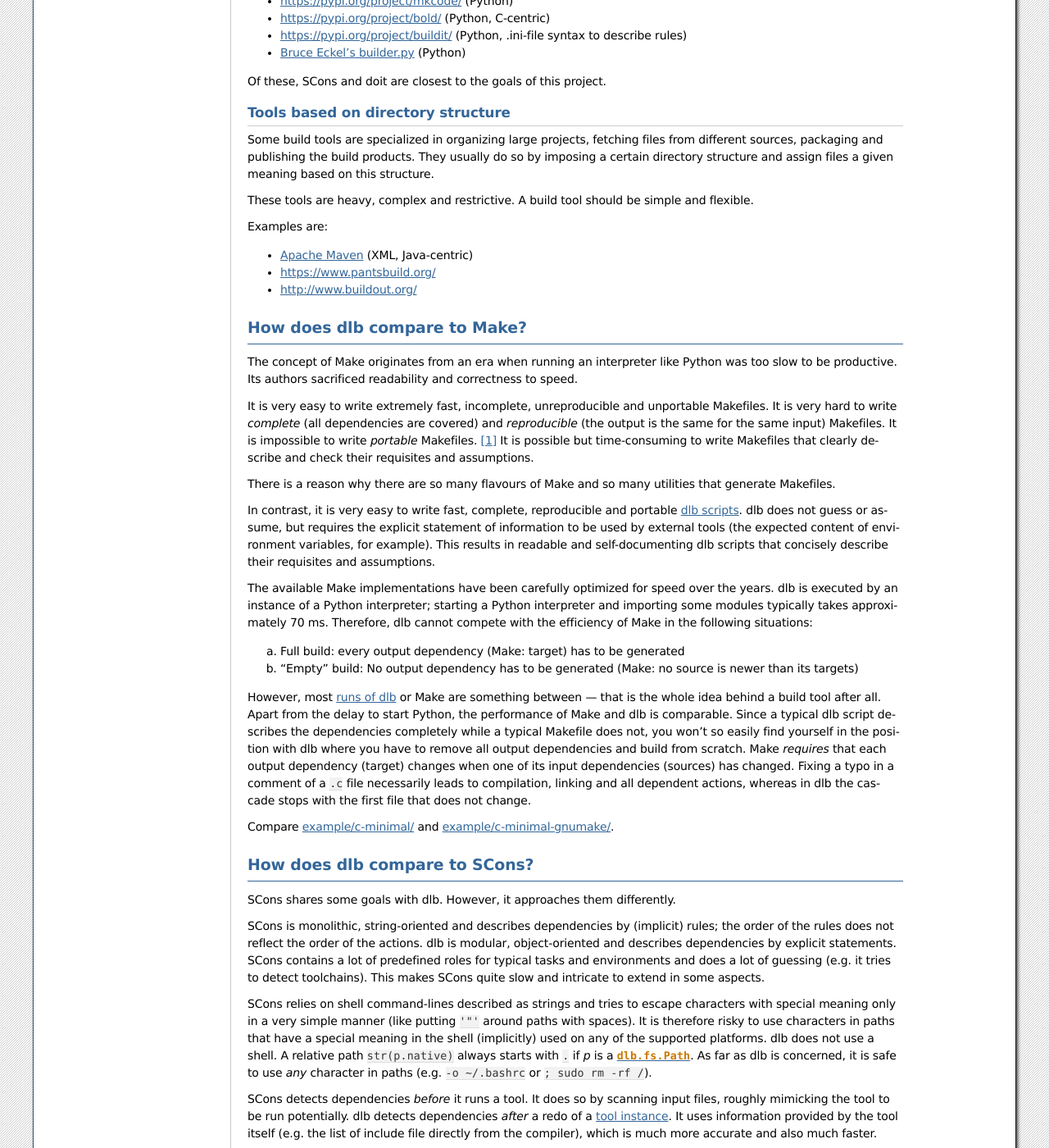
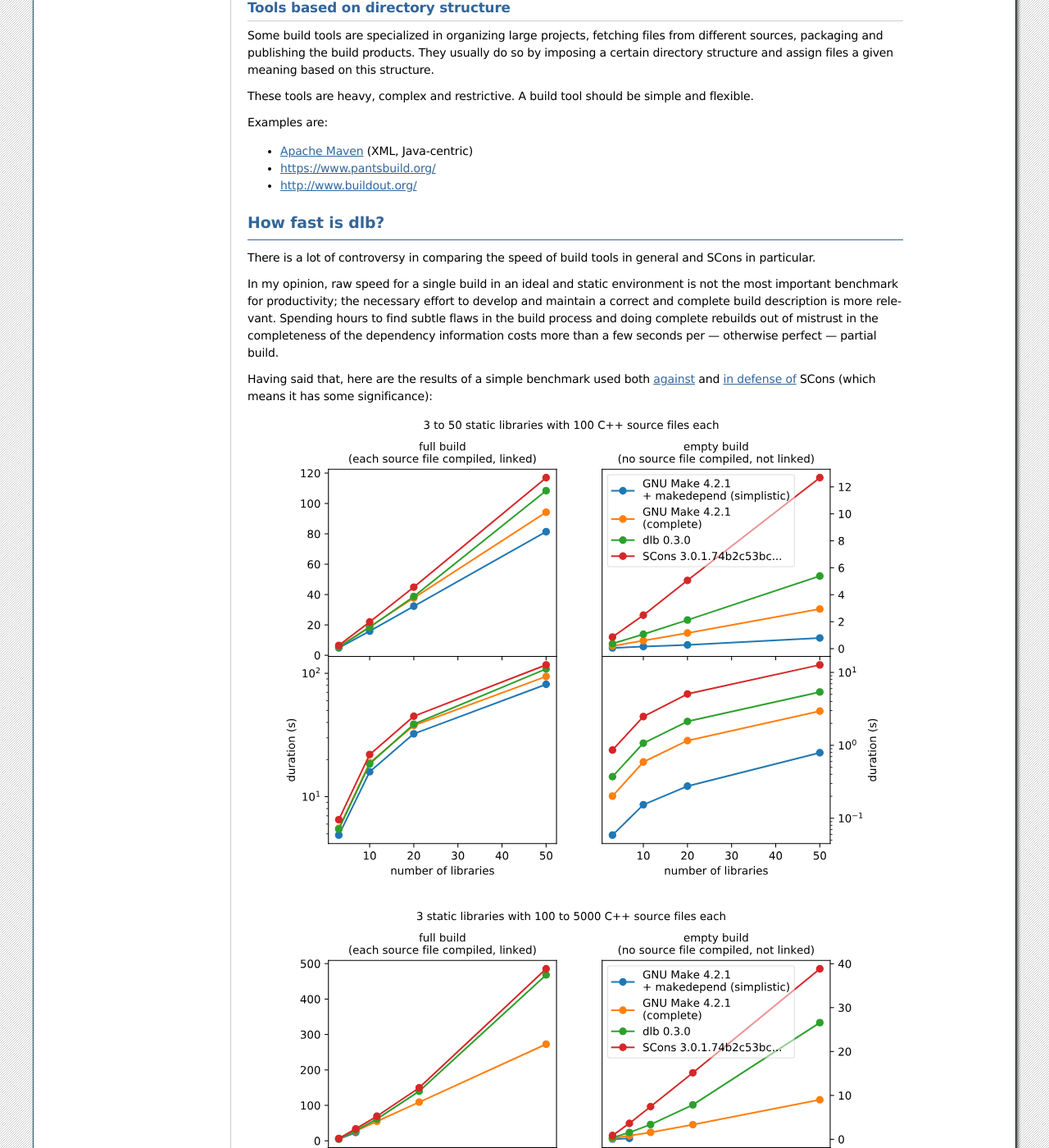
Before and after one commit to dlu-ch/dlb, a Sphinx documentation site: the page built from doc/faq.rst, in a window 1280 px wide and 1400 px high, scrolled down 1325 px. Shown: the whole window at 82% size. Built offline with Sphinx 7.4.7, drawn with Linux system fonts in a browser that asks for light colours; the version number could not be read and is left out; some of the changed text lies outside the part shown.

Commit message:
Add benchmark suite and compare speed of dlb, SCons and GNU Make
Based on http://gamesfromwithin.com/the-quest-for-the-perfect-build-system
and example/c-minimal-gnumake/.

```diff
--- a/doc/faq.rst
+++ b/doc/faq.rst
@@ -58,13 +58,6 @@ especially for the development of embedded software with cross-compiler toolchai
 
 .. |avg| replace:: ⊙
 
-Note that there is a lot of controversy in comparing the speed of build tools in general and
-`SCons in particular <https://github.com/SCons/scons/wiki/WhySconsIsNotSlow>`_.
-
-In my opinion, raw speed for a single build in an ideal environment is not the most important benchmark for
-productivity; the necessary effort to develop and maintain a correct and complete build description is more relevant.
-Spending hours to find subtle flaws in the build process and doing complete rebuilds out of mistrust in the completeness
-of the dependency information costs more than a few seconds per --- otherwise perfect --- partial build.
 
 See the following questions for a comparison to Make and SCons.
 
@@ -120,6 +113,40 @@ Examples are:
 - http://www.buildout.org/
 
 
+.. _manual-speed-comparison:
+
+How fast is dlb?
+----------------
+
+There is a lot of controversy in comparing the speed of build tools in general and SCons in particular.
+
+In my opinion, raw speed for a single build in an ideal and static environment is not the most important benchmark for
+productivity; the necessary effort to develop and maintain a correct and complete build description is more relevant.
+Spending hours to find subtle flaws in the build process and doing complete rebuilds out of mistrust in the completeness
+of the dependency information costs more than a few seconds per --- otherwise perfect --- partial build.
+
+Having said that, here are the results of a simple benchmark used both
+`against <http://gamesfromwithin.com/the-quest-for-the-perfect-build-system>`_ and
+`in defense of <https://github.com/SCons/scons/wiki/WhySconsIsNotSlow>`_ SCons
+(which means it has some significance):
+
+.. image:: grph/benchmark-2.svg
+
+.. image:: grph/benchmark-1.svg
+
+Notes:
+
+- Each source file defines one C++ class and includes 15 files from its own library as well as 5 files from
+  other libraries.
+- The generated simplistic GNU Makefiles contain static lists of files while SCons and dlb find the files at run-time
+  and miss a lot of dependencies (labeled ``simplistic`` in the plots).
+- A build with GNU Makefiles based on `example/c-minimal-gnumake/`_ that describes the dependencies completely was added
+  for comparison (labeled ``complete`` in the plots).
+- :command:`makedepend` (used in a rule of the simplistic GNU Makefiles) crashes for very large numbers of classes.
+
+
+.. _manual-make-comparison:
+
 How does dlb compare to Make?
 -----------------------------
 
@@ -139,26 +166,20 @@ dlb does not guess or assume, but requires the explicit statement of information
 (the expected content of environment variables, for example). This results in readable and self-documenting dlb scripts
 that concisely describe their requisites and assumptions.
 
+Make is much faster than dlb when only a small fraction of the output dependencies has to be generated
+(Make: only a few sourcea are newer than their targets).
 The available Make implementations have been carefully optimized for speed over the years.
 dlb is executed by an instance of a Python interpreter; starting a Python interpreter and importing some modules
 typically takes approximately 70 ms.
-Therefore, dlb cannot compete with the efficiency of Make in the following situations:
 
-a. Full build: every output dependency (Make: target) has to be generated
-b. "Empty" build: No output dependency has to be generated (Make: no source is newer than its targets)
-
-However, most :term:`runs of dlb <run of dlb>` or Make are something between --- that is the whole idea behind a build
-tool after all.
-Apart from the delay to start Python, the performance of Make and dlb is comparable.
+Make *requires* that each output dependency (target) changes when one of its input dependencies (sources) has changed.
+Fixing a typo in a comment of a :file:`.c` file necessarily leads to compilation, linking and all dependent
+actions, whereas in dlb the cascade stops with the first file that does not change.
 Since a typical dlb script describes the dependencies completely while a typical Makefile does not,
 you won't so easily find yourself in the position with dlb where you have to remove all output dependencies and build
 from scratch.
-Make *requires* that each output dependency (target) changes when one of its input dependencies (sources) has changed.
-Fixing a typo in a comment of a :file:`.c` file necessarily leads to compilation, linking and all dependent
-actions, whereas in dlb the cascade stops with the first file that does not change.
 
-Compare `example/c-minimal/ <https://github.com/dlu-ch/dlb/tree/master/example/c-minimal>`_ and
-`example/c-minimal-gnumake/ <https://github.com/dlu-ch/dlb/tree/master/example/c-minimal-gnumake>`_.
+Compare `example/c-minimal/`_ and `example/c-minimal-gnumake/`_.
 
 
 How does dlb compare to SCons?
@@ -274,10 +297,6 @@ Feel free to contribute.
    Make implementations like GNU Make allow additional characters and limited quoting, but treat paths
    differently on different platforms.
 
-.. [#speedofscons1]
-   This statement is based only on small set of data and the remembered experience with earlier versions of SCons.
-   It has to be confirmed.
-
 .. [#distributeinorganization1]
    Propagating dlb to several developers in the same organization by the means of a source code repository
    `does not qualify as conveying <https://www.gnu.org/licenses/gpl-faq.html#v3CoworkerConveying>`_ in the sense
```
Also changed, not shown: other parts of doc/faq.rst (+3 -1 lines), doc/grph/benchmark-1.svg (added), doc/grph/benchmark-2.svg (added), 14 other files.
